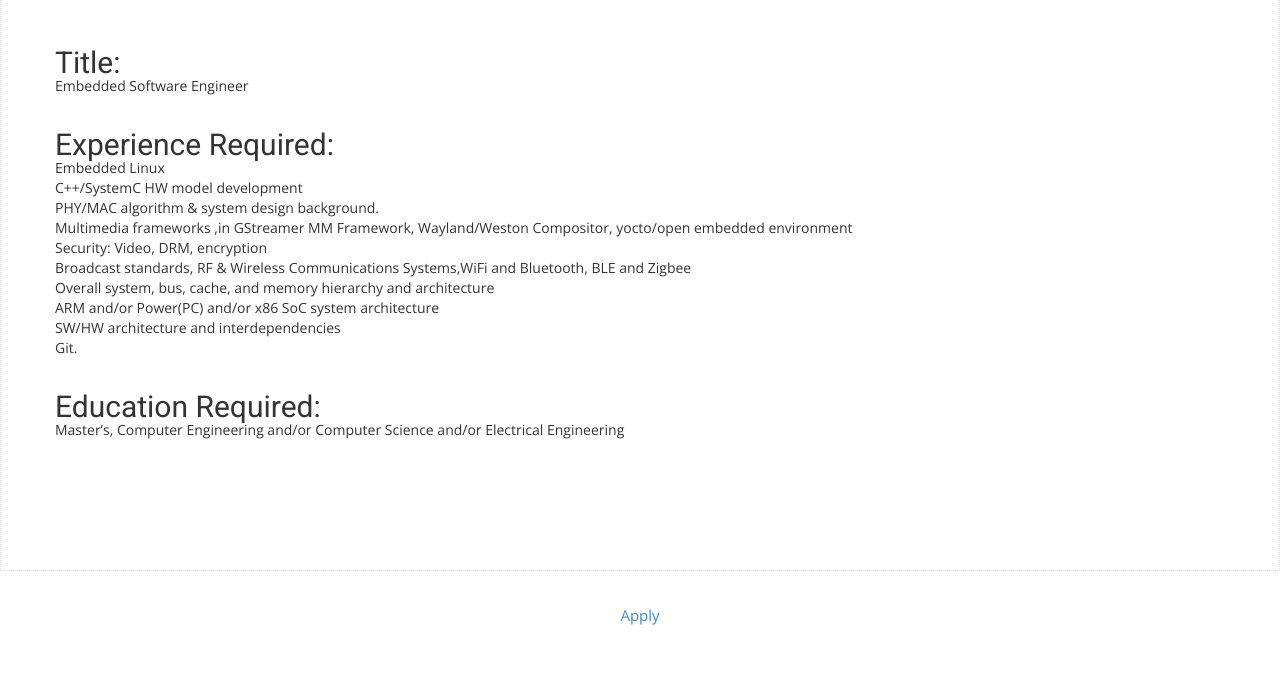
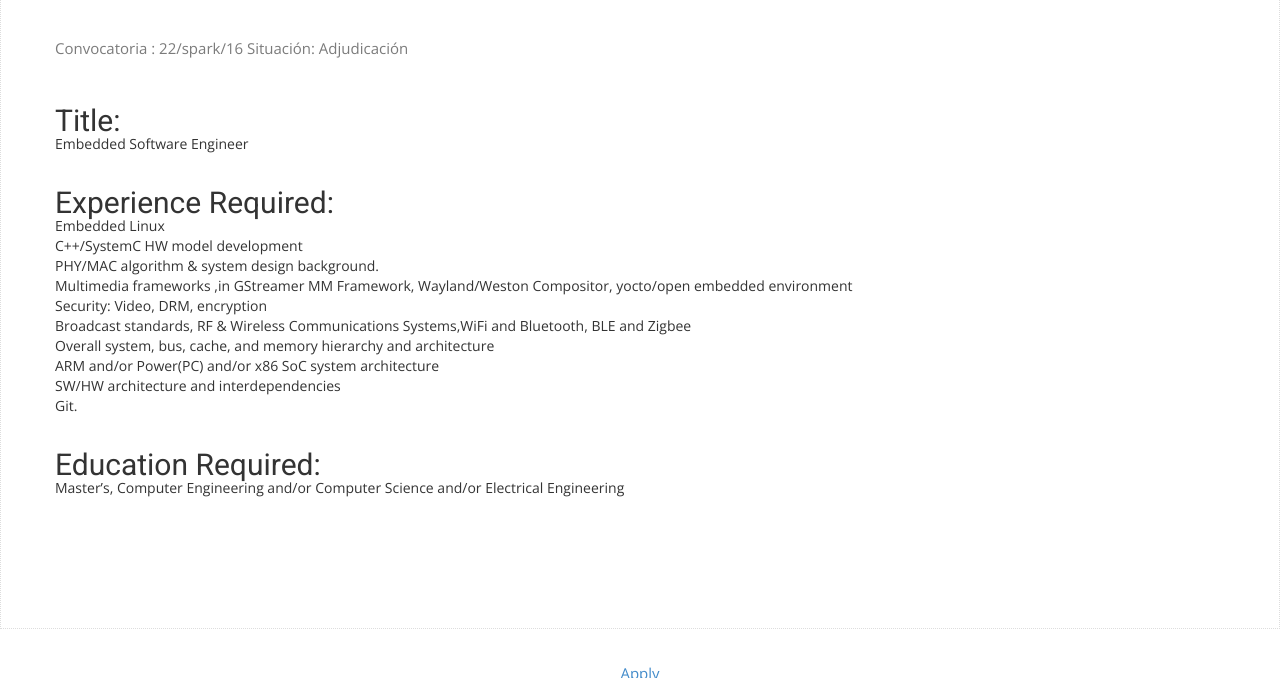
Before and after one commit to iotce/iotce.github.io, a Jekyll site: the page built from _posts/2016/2016-11-02-jp1.md, in a window 1280 px wide and 900 px high, scrolled down 306 px, cut to the strip 222-900 px from the top of the window. Built offline with Jekyll 4.4.1, drawn with Linux system fonts in a browser that asks for light colours; nearby versions of some CDN libraries; some web fonts are replaced.

Commit message:
Update 2016-11-02-jp1.md

```diff
--- a/_posts/2016/2016-11-02-jp1.md
+++ b/_posts/2016/2016-11-02-jp1.md
@@ -5,7 +5,7 @@ date: "2016-11-02 15:17"
 ---
 
 <iframe src="http://iivvmm01.cloudapp.net:5006/root"></iframe>
-
+Convocatoria : 22/spark/16 Situación: Adjudicación
 ## Title:
 
 - Embedded Software Engineer
```
